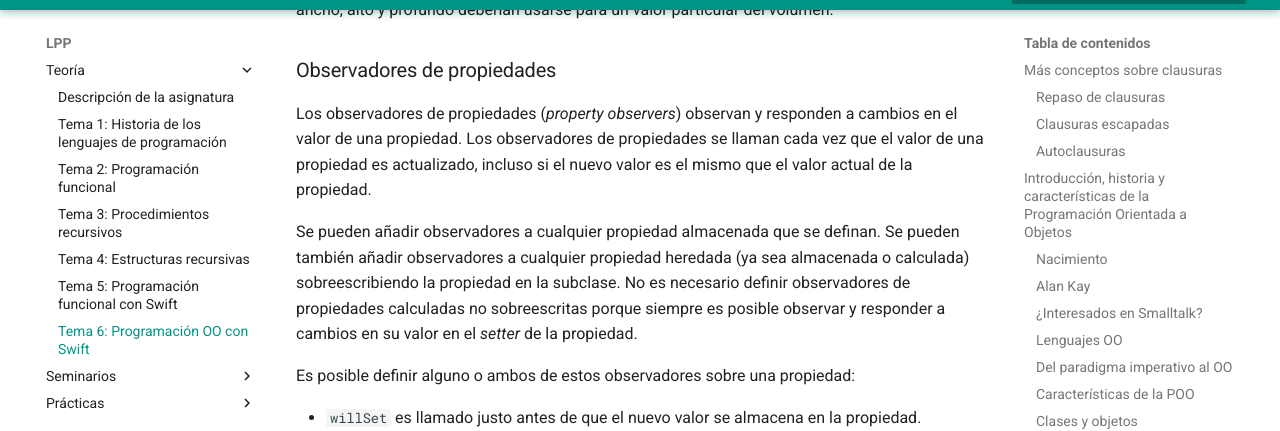
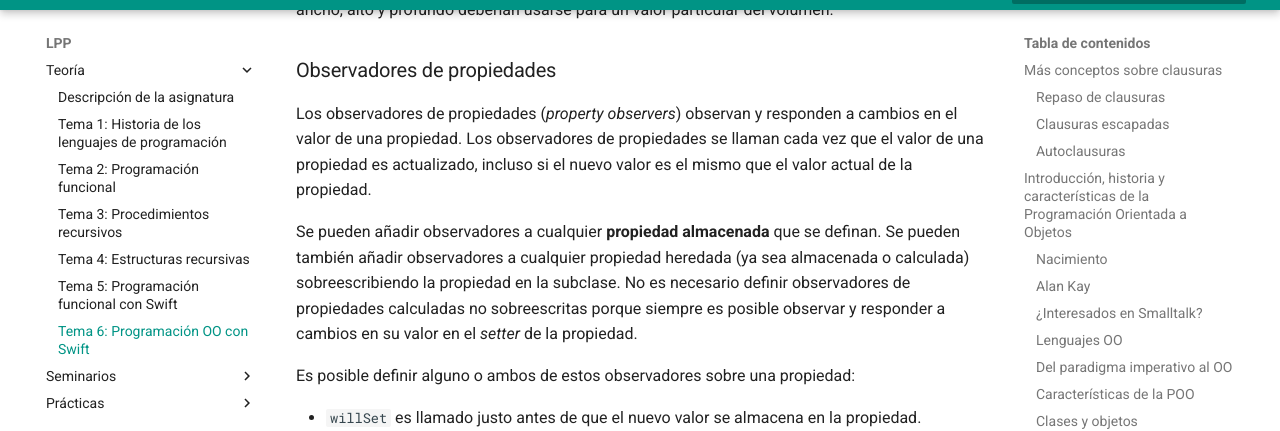
Before and after one commit to domingogallardo/apuntes-lpp, an MkDocs documentation site: the page built from docs/teoria/tema06-programacion-orientada-objetos-swift/tema06-programacion-orientada-objetos-swift.md, in a window 1280 px wide and 900 px high, scrolled down 15968 px. Shown: the part 38-469 px from the top of the window. Built offline with MkDocs 1.6.1 and Material for MkDocs 9.7.7, drawn with Linux system fonts in a browser that asks for light colours.

Commit message:
Corrección

```diff
--- a/docs/teoria/tema06-programacion-orientada-objetos-swift/tema06-programacion-orientada-objetos-swift.md
+++ b/docs/teoria/tema06-programacion-orientada-objetos-swift/tema06-programacion-orientada-objetos-swift.md
@@ -814,7 +814,7 @@ propiedades se llaman cada vez que el valor de una propiedad es
 actualizado, incluso si el nuevo valor es el mismo que el valor actual
 de la propiedad.
 
-Se pueden añadir observadores a cualquier propiedad almacenada que se
+Se pueden añadir observadores a cualquier **propiedad almacenada** que se
 definan. Se pueden también añadir observadores a cualquier propiedad
 heredada (ya sea almacenada o calculada) sobreescribiendo la propiedad
 en la subclase. No es necesario definir observadores de propiedades
```
